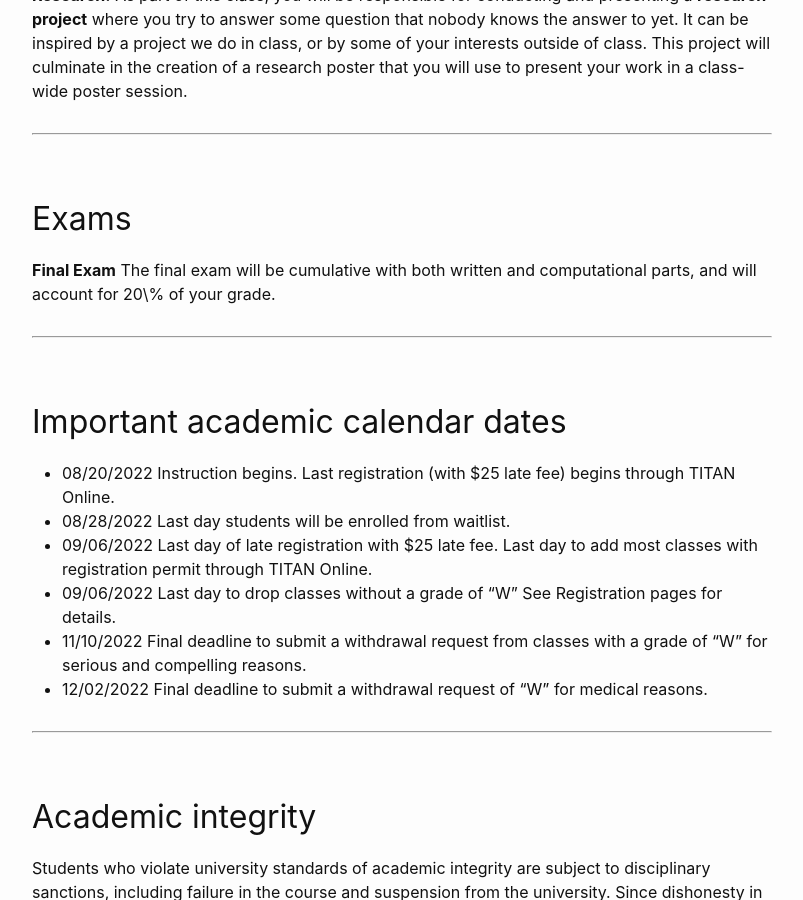
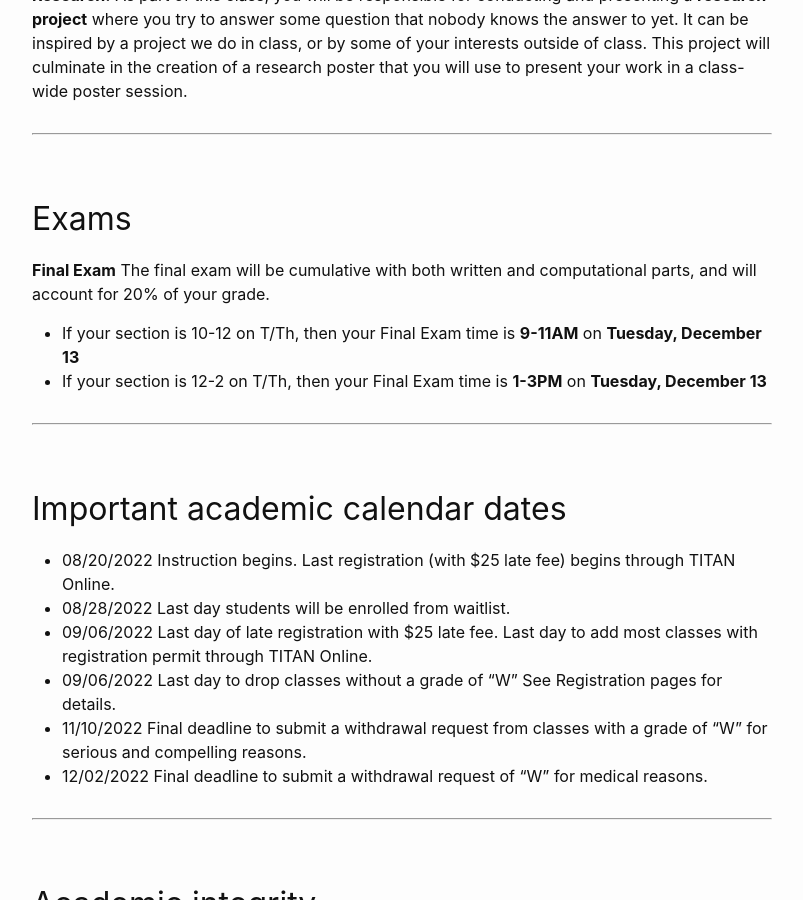
Before and after one commit to wcasper/math180fall2022, a Jekyll site: the page built from syllabus.md, in a window 1280 px wide and 900 px high, scrolled down 4512 px. Shown: the whole window, without its empty margins (238-1041 px from the left). Built offline with Jekyll 4.4.1, drawn with Linux system fonts in a browser that asks for light colours.

Commit message:
added final exam time

```diff
--- a/syllabus.md
+++ b/syllabus.md
@@ -134,7 +134,10 @@ ___
 
 ## Exams
 **Final Exam**
-The final exam will be cumulative with both written and computational parts, and will account for 20\% of your grade.
+The final exam will be cumulative with both written and computational parts, and will account for 20% of your grade.
+
+* If your section is 10-12 on T/Th, then your Final Exam time is **9-11AM** on **Tuesday, December 13**
+* If your section is 12-2  on T/Th, then your Final Exam time is **1-3PM** on **Tuesday, December 13**
 
 ___
 
```
